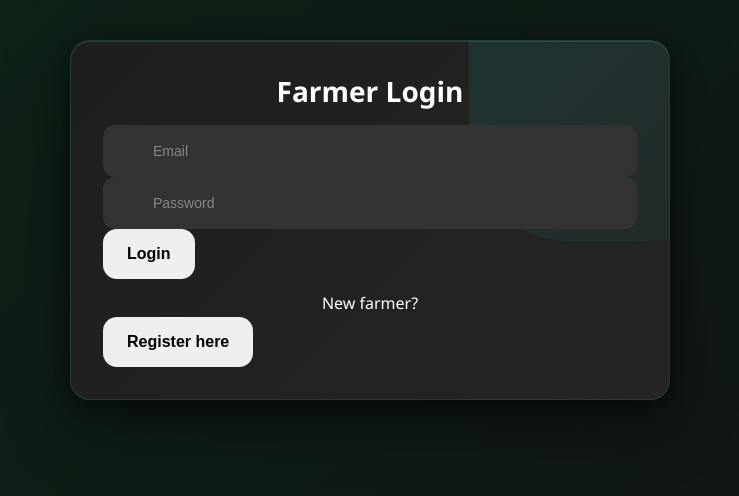
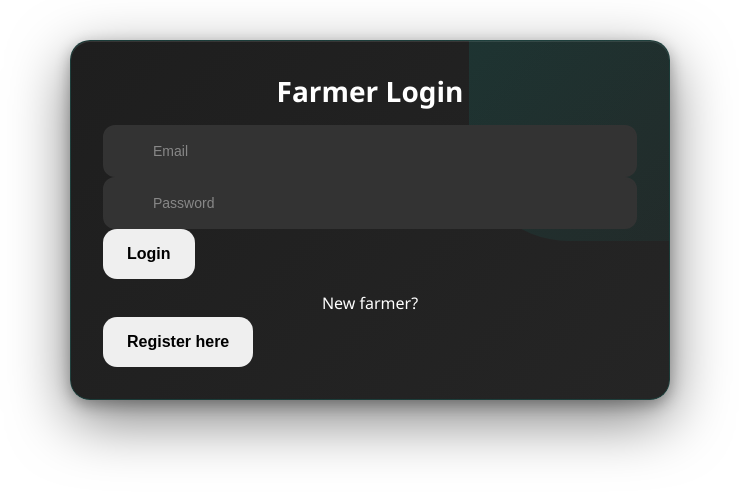
Before and after one commit to manscientific/frontend, a React (Create React App) app: page / in a window 1280 px wide. Shown: the top 496 px of the page, without its empty margins (270-1009 px from the left). Built offline with nearby package versions, Linux system fonts and the light colour scheme.

Commit message:
checking

```diff
--- a/src/App.css
+++ b/src/App.css
@@ -8,7 +8,7 @@
 body {
   margin: 0;
   font-family: 'Segoe UI', 'Roboto', 'Oxygen', 'Ubuntu', 'Cantarell', sans-serif;
-  background: linear-gradient(135deg, #0d2418 0%, #121212 100%);
+  background: #ffffff;
   color: #ffffff;
   min-height: 100vh;
   line-height: 1.6;
```
